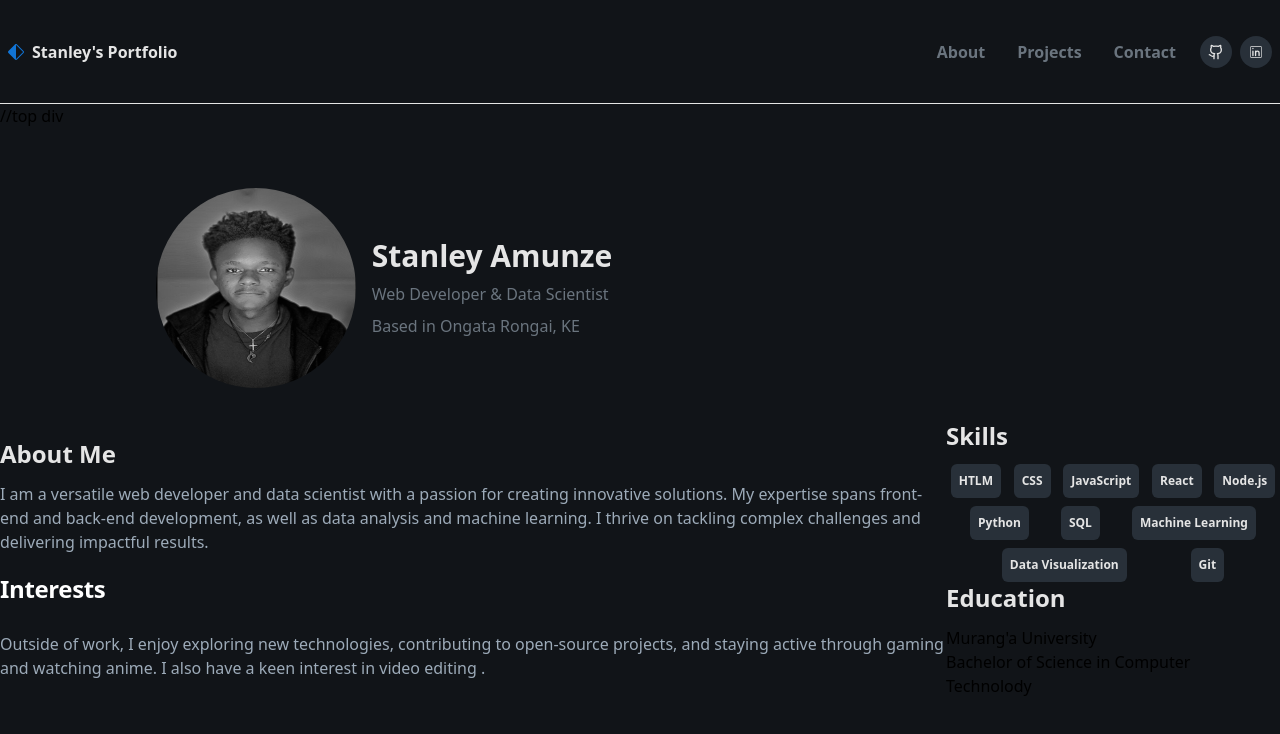
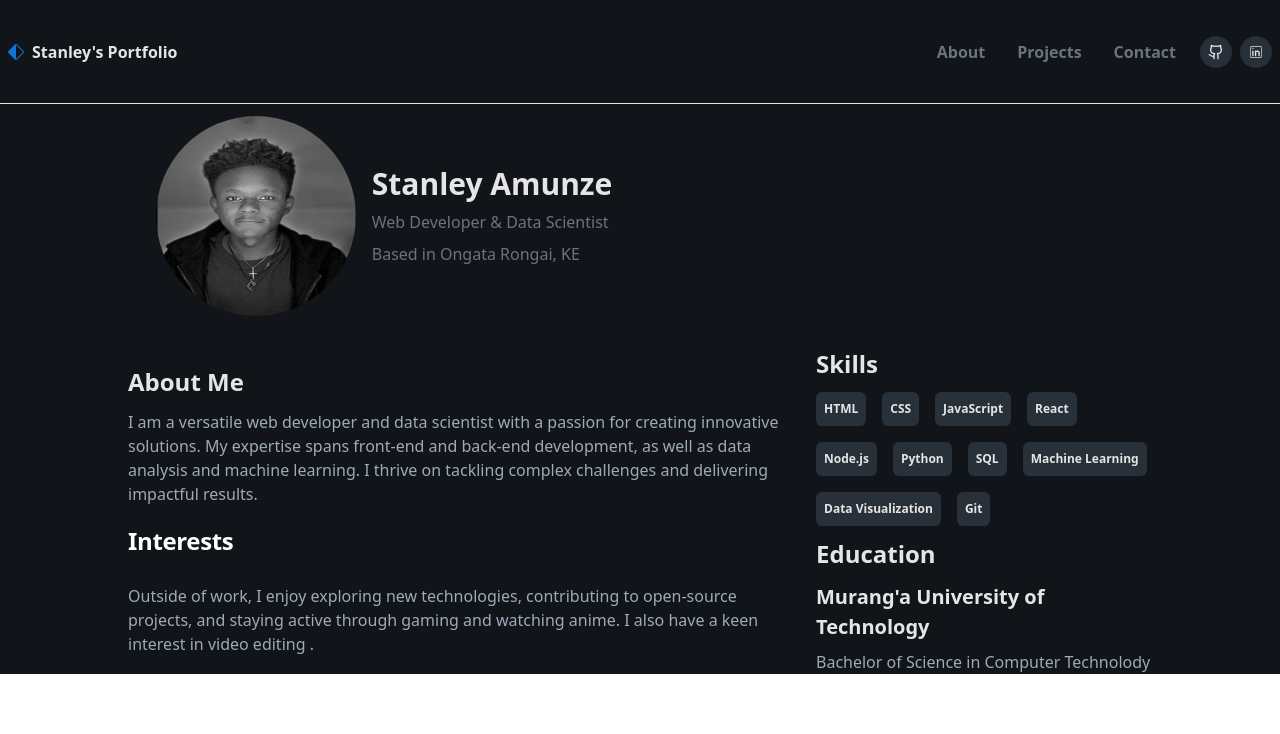
Before and after one commit to Stanlee-Sam/Portfolio25, a React (Vite) app: page / in a window 1280 px wide. Shown: the top 734 px of the page. Built offline with nearby package versions, Linux system fonts and the light colour scheme.

Commit message:
About section complete

```diff
--- a/src/Components/About.jsx
+++ b/src/Components/About.jsx
@@ -3,7 +3,7 @@ import Image from "../../src/assets/me.png";
 
 const About = () => {
   const skills = [
-    "HTLM",
+    "HTML",
     "CSS",
     "JavaScript",
     "React",
@@ -15,9 +15,8 @@ const About = () => {
     "Git",
   ];
   return (
-    <div className="bg-[#111418] h-screen flex flex-col gap-5 w-full">
-      //top div
-      <div className="flex flex-col md:flex-row items-center justify-center gap-4 p-3 md:w-[60%] pt-10">
+    <div className="bg-[#111418] flex flex-col gap-5 w-full">
+      <div className="flex flex-col md:flex-row items-center justify-center gap-4 p-3 md:w-[60%] ">
         <img
           className="w-[200px] h-[200px] rounded-full
         "
@@ -30,8 +29,8 @@ const About = () => {
           <p className="text-[#6a747e]">Based in Ongata Rongai, KE</p>
         </div>
       </div>
-      <div className="w-full flex flex-row items-center justify-center">
-        <div className="flex flex-col gap-5 w-[2/3]">
+      <div className="w-full md:w-[80%] mx-auto flex md:flex-row flex-col gap-4 items-center justify-center md:justify-items-center">
+        <div className="flex flex-col gap-5 w-[80%] md:w-2/3 ">
           <div className="flex flex-col gap-3 w-full justify-center">
             <h3 className="text-[#e5e5e5] text-2xl font-bold">About Me</h3>
             <p className="text-[#9dabb9] text-base font-normal leading-normal">
@@ -53,10 +52,10 @@ const About = () => {
             </p>
           </div>
         </div>
-        <div className="w-[1/3]">
+        <div className="w-[80%] flex flex-col gap-3 md:w-1/3">
           <div className="flex flex-col gap-3 w-full justify-center">
             <h2 className="text-[#e5e5e5] text-2xl font-bold">Skills</h2>
-            <ul className="flex flex-wrap justify-evenly gap-2">
+            <ul className="flex flex-wrap  gap-4">
               {skills.map((skill) => (
                 <li className="text-[#e5e5e5] text-[12px] bg-[#283039] rounded-md p-2 font-bold">
                   {skill}
@@ -67,9 +66,9 @@ const About = () => {
           <div>
             <div className="flex flex-col gap-3 w-full justify-center">
               <h2 className="text-[#e5e5e5] text-2xl font-bold">Education</h2>
-              <div>
-                <h3>Murang'a University</h3>
-                <p>Bachelor of Science in Computer Technolody</p>
+              <div className="flex flex-col gap-2">
+                <h3 className="font-semibold text-[#e5e5e5] text-[20px] ">Murang'a University of Technology</h3>
+                <p className="text-[#9dabb9]">Bachelor of Science in Computer Technolody</p>
               </div>
             </div>
           </div>
```
